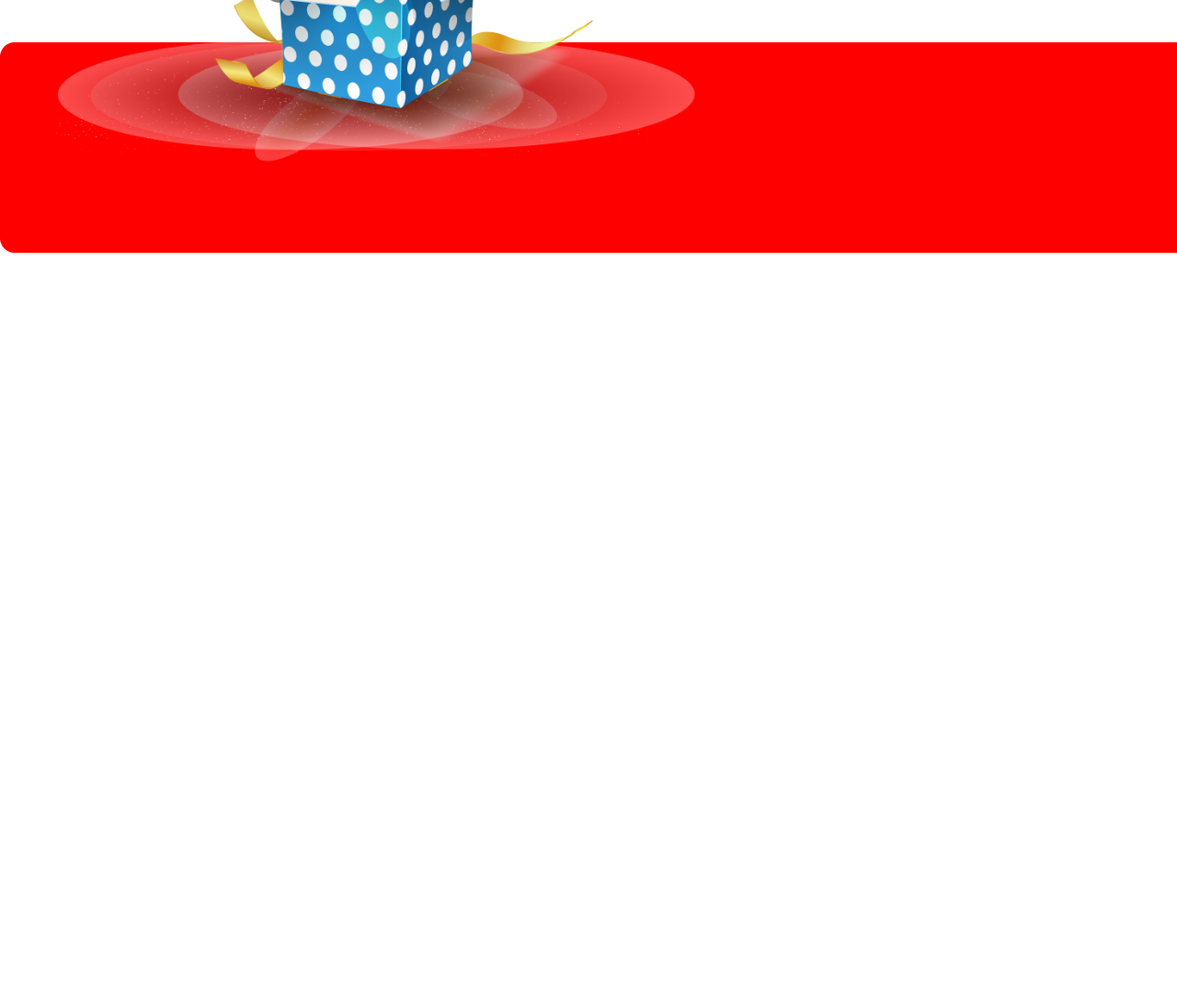
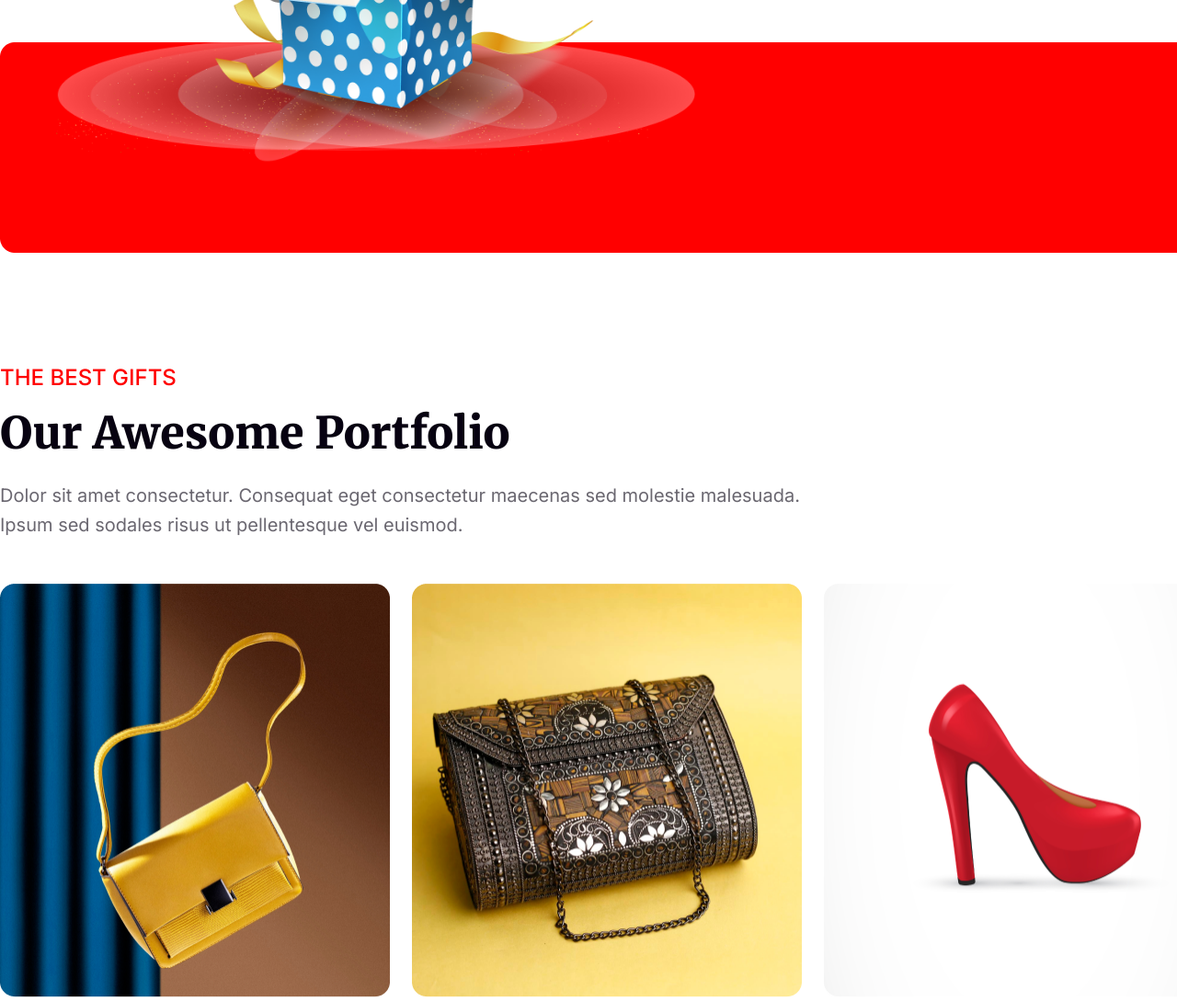
Before and after one commit to rudratechmos/new-year-offer, a plain HTML site: page index.html in a window 1280 px wide. Shown: the part 2976-4065 px from the top of the page at 92% size. Before the commit the page ends 3255 px from the top, so only its background shows below. Drawn offline with Linux system fonts and the light colour scheme.

Commit message:
added portfolio section

```diff
--- a/index.html
+++ b/index.html
@@ -54,6 +54,34 @@
                 </div>
             </div>
         </section>
+
+        <section class="portfolio-container">
+            <div class="portfolio-content">
+                <h3>THE BEST GIFTS</h3>
+                <h1>Our Awesome Portfolio</h1>
+                <p>Dolor sit amet consectetur. Consequat eget consectetur maecenas sed molestie malesuada.<br> Ipsum sed sodales risus ut pellentesque vel euismod. </p>
+            </div>
+            <div class="portfolio-items">
+                <div class="item">
+                    <img src="images/Rectangle 3.png" alt="">
+                </div>
+                <div class="item">
+                    <img src="images/Rectangle 4.png" alt="">
+                </div>
+                <div class="item">
+                    <img src="images/Rectangle 5.png" alt="">
+                </div>
+                <div class="item">
+                    <img src="images/Rectangle 6.png" alt="">
+                </div>
+                <div class="item">
+                    <img src="images/Rectangle 7.png" alt="">
+                </div>
+                <div class="item">
+                    <img src="images/Rectangle 8.png" alt="">
+                </div>
+            </div>
+        </section>
     </main>
     <footer></footer>
 </body>
--- a/styles/style.css
+++ b/styles/style.css
@@ -235,3 +235,55 @@ html, body{
     margin-top: 141px;
     padding-left: 177.54px;
 }
+
+/* portfolio styles */
+.portfolio-container{
+    width: 1320px;
+    height: 1163px;
+    margin: 0 auto;
+    margin-top: 120px;
+}
+
+.portfolio-content h3{
+    color: rgb(255, 0, 0);
+    font-family: "Inter", sans-serif;
+    font-size: 24px;
+    font-weight: 500;
+    line-height: 29px;
+}
+
+.portfolio-content h1{
+    color: rgb(7, 2, 17);
+    font-family: "Merriweather", serif;
+    font-size: 48px;
+    font-weight: 900;
+    line-height: 60px;
+    text-transform: capitalize;
+    margin-top: 16px;
+    margin-bottom: 22px;
+}
+
+.portfolio-content p{
+    color: rgba(7, 2, 17, 0.6);
+    font-family: "Inter", sans-serif;
+    font-size: 20px;
+    font-weight: 400;
+    line-height: 32px;
+}
+
+.portfolio-items{
+    margin-top: 48px;
+    display: grid;
+    grid-template-columns: repeat(3,1fr);
+    gap: 24px;
+}
+
+.item{
+    width: 424px;
+    height: 450px;
+}
+
+.item img{
+    width: 100%;
+    height: 100%;
+}
```
